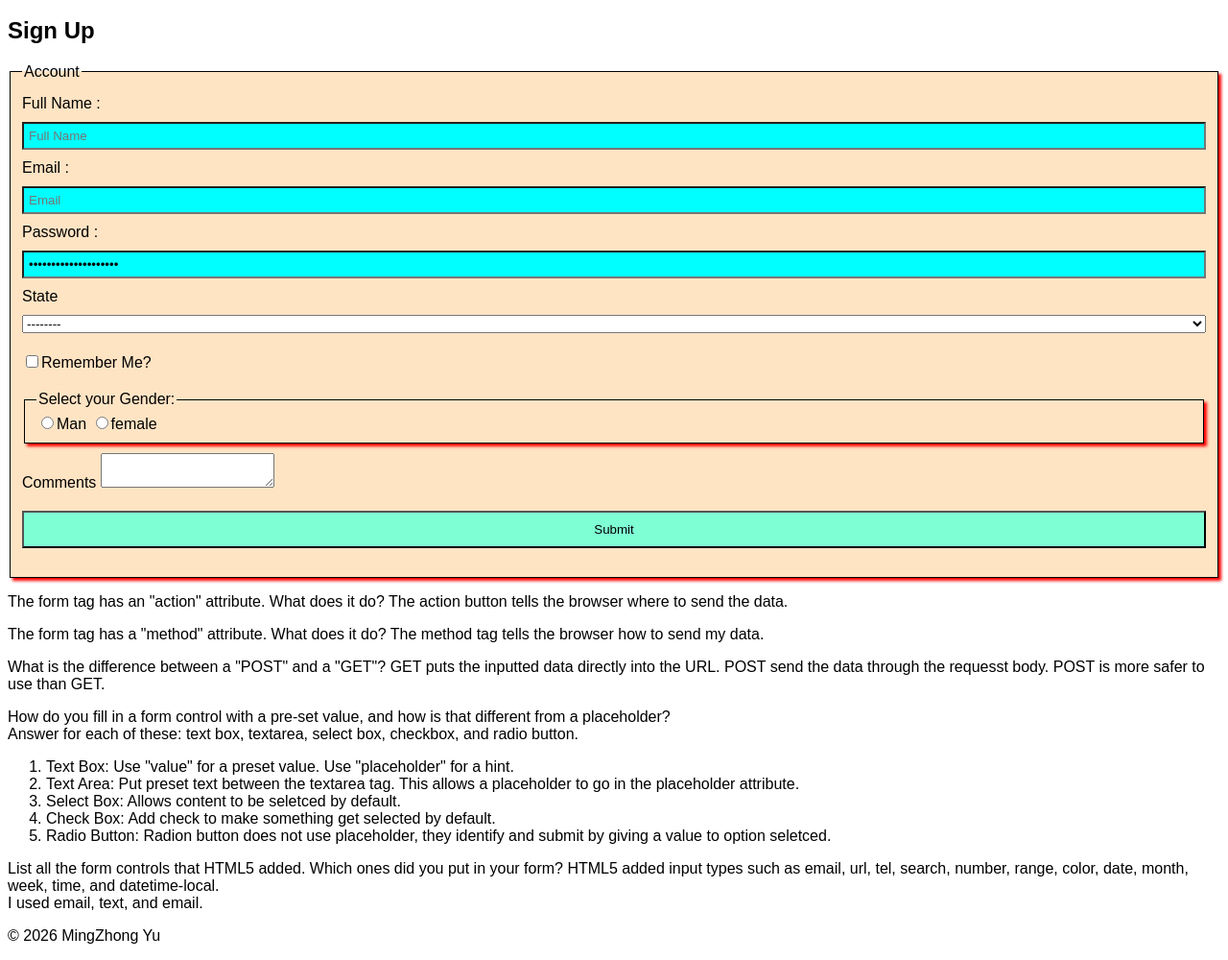
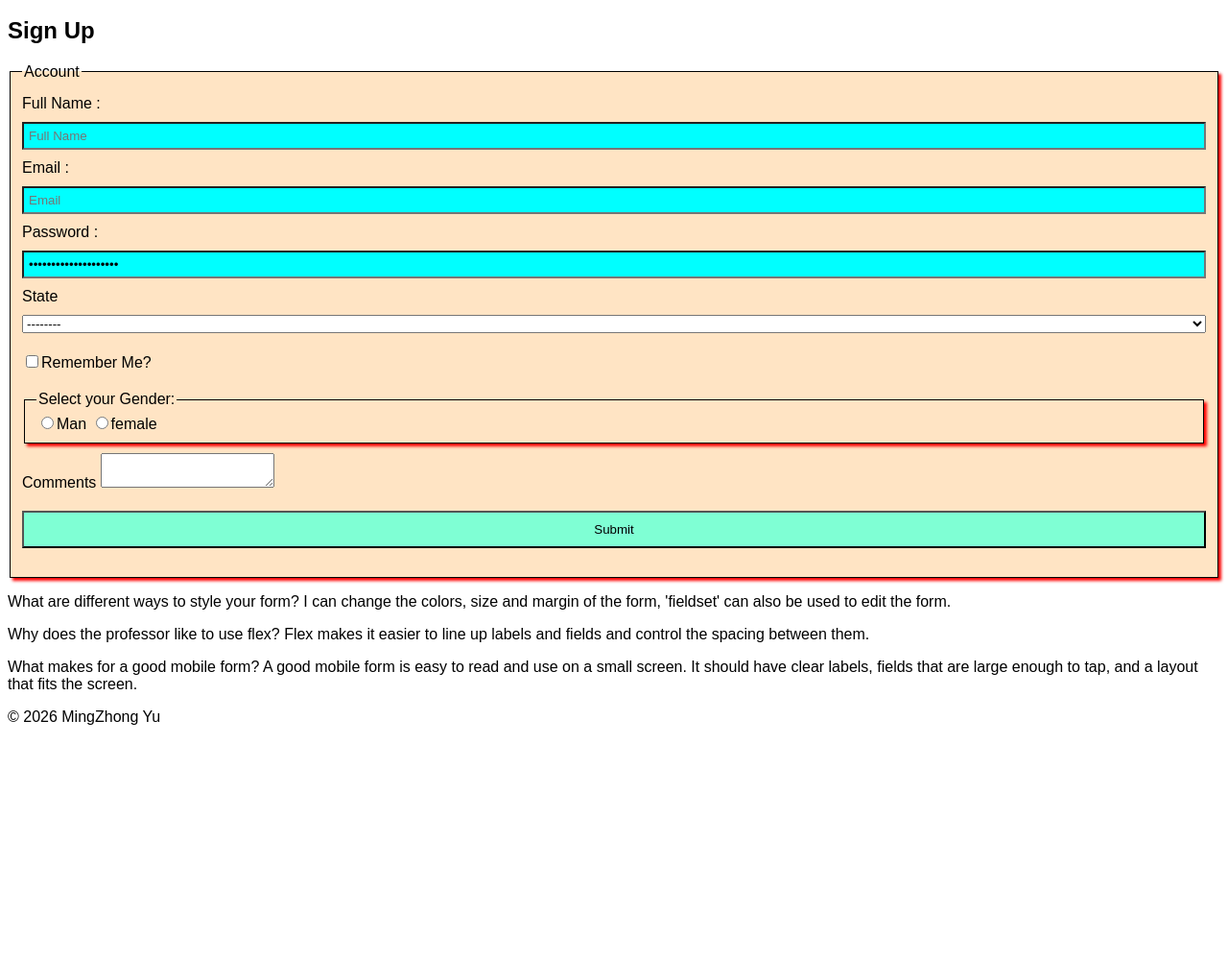
Before and after one commit to mingzhongyu54-cpu/CS140, a plain HTML site: page engagements/form/form.html in a window 1280 px wide. Shown: the part 100-1100 px from the top of the page at 96% size. After the commit the page ends 872 px from the top, so only its background shows below. Drawn offline with Linux system fonts and the light colour scheme.

Commit message:
Wednesday

```diff
--- a/engagements/form/form.html
+++ b/engagements/form/form.html
@@ -65,18 +65,9 @@
             </fieldset>
         </form>
 
-        <p>The form tag has an "action" attribute. What does it do? The action button tells the browser where to send the data.</p>
-        <p>The form tag has a "method" attribute. What does it do? The method tag tells the browser how to send my data.</p>
-        <p>What is the difference between a "POST" and a "GET"? GET puts the inputted data directly into the URL. POST send the data through the requesst body. POST is more safer to use than GET.</p>
-        <p>How do you fill in a form control with a pre-set value, and how is that different from a placeholder? <br>Answer for each of these: text box, textarea, select box, checkbox, and radio button.</p>
-            <ol>
-                <li>Text Box: Use "value" for a preset value. Use "placeholder" for a hint.</li>
-                <li>Text Area: Put preset text between the textarea tag. This allows a placeholder to go in the placeholder attribute.</li>
-                <li>Select Box: Allows content to be seletced by default.</li>
-                <li>Check Box: Add check to make something get selected by default.</li>
-                <li>Radio Button: Radion button does not use placeholder, they identify and submit by giving a value to option seletced.</li>
-            </ol>
-        <p>List all the form controls that HTML5 added. Which ones did you put in your form? HTML5 added input types such as email, url, tel, search, number, range, color, date, month, week, time, and datetime-local.<br> I used email, text, and email.</p>
+        <p>What are different ways to style your form? I can change the colors, size and margin of the form, 'fieldset' can also be used to edit the form.</p>
+        <p>Why does the professor like to use flex? Flex makes it easier to line up labels and fields and control the spacing between them.</p>
+        <p>What makes for a good mobile form? A good mobile form is easy to read and use on a small screen. It should have clear labels, fields that are large enough to tap, and a layout that fits the screen.</p>
 
     </main>
     <footer>
```
